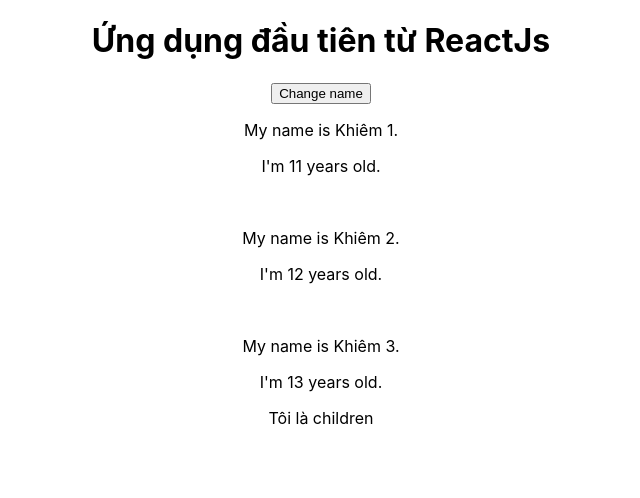
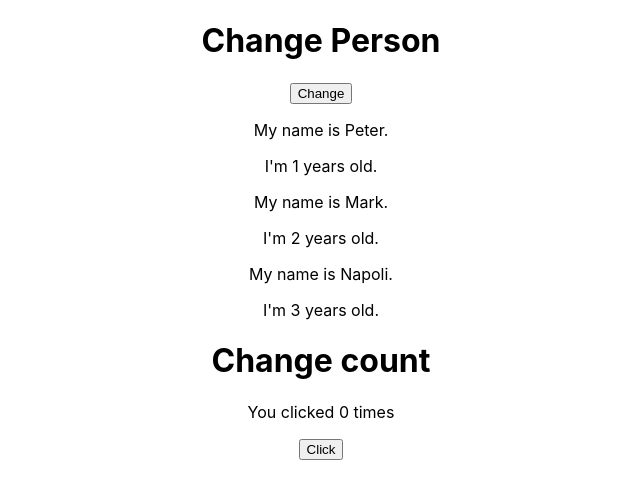
Before and after one commit to lhkhiem/React-TEDU, a React (Create React App) app: page / in a window 1280 px wide. Shown: the top 498 px of the page, without its empty margins (319-959 px from the left). Built offline with nearby package versions, Linux system fonts and the light colour scheme.

Commit message:
#21 su dung useState() (hook)

```diff
--- a/src/App.js
+++ b/src/App.js
@@ -1,23 +1,55 @@
 import './App.css';
 import Person from './components/Person';
+import Example from './components/Example';
+import { useState } from 'react';
 
+// function App() {
+//   const changeameHandler=(e)=>{
+//     console.log(e);
+//   }
+//   return (
+//     <>
+//       <div className="App">
+//         <h1>Ứng dụng đầu tiên từ ReactJs</h1>
+//         <button onClick={(e)=>changeameHandler(e)}>Change name</button>
+//         <Person name="Khiêm 1" age="11"/>
+//         <br></br>
+//         <Person name="Khiêm 2" age="12"/>
+//         <br></br>
+//         <Person name="Khiêm 3" age="13">Tôi là children</Person>
+//       </div>
+//     </>
+//   );
+// }
 function App() {
-  const changeameHandler=(e)=>{
-    console.log(e);
+  const [persons, setPersons] = useState([
+    { name: "Peter", age: "1" },
+    { name: "Mark", age: "2" },
+    { name: "Napoli", age: "3" }
+  ]);
+  const changeameHandler = (e) => {
+    setPersons([
+      {name:"Mr.Khiem", age:"31"},
+      {name:"Mr.Ly", age:"28"},
+      {name:"Mr.Truong", age:"27"}
+    ])
   }
+
   return (
     <>
       <div className="App">
-        <h1>Ứng dụng đầu tiên từ ReactJs</h1>
-        <button onClick={(e)=>changeameHandler(e)}>Change name</button>
-        <Person name="Khiêm 1" age="11"/>
-        <br></br>
-        <Person name="Khiêm 2" age="12"/>
-        <br></br>
-        <Person name="Khiêm 3" age="13">Tôi là children</Person>
+        <h1>Change Person</h1>
+        <button onClick={()=>changeameHandler()}>Change</button>
+        <Person name={persons[0].name} age={persons[0].age}></Person>
+        <Person name={persons[1].name} age={persons[1].age}></Person>
+        <Person name={persons[2].name} age={persons[2].age}></Person>
+      </div>
+
+      <div className="App">
+        <h1>Change count</h1>
+        <Example></Example>
       </div>
     </>
   );
 }
-
 export default App;
--- /dev/null
+++ b/src/components/Example.js
@@ -0,0 +1,12 @@
+import React, { useState } from 'react';
+
+function Example(){
+const [count, setCount] = useState(0);
+return (
+    <div>
+        <p>You clicked {count} times</p>
+        <button onClick={() => setCount(count + 1)}>Click</button>
+    </div>
+)
+}
+export default Example;
```
Also changed, not shown: 1 other file (tests, documents, lock files or other folders).
